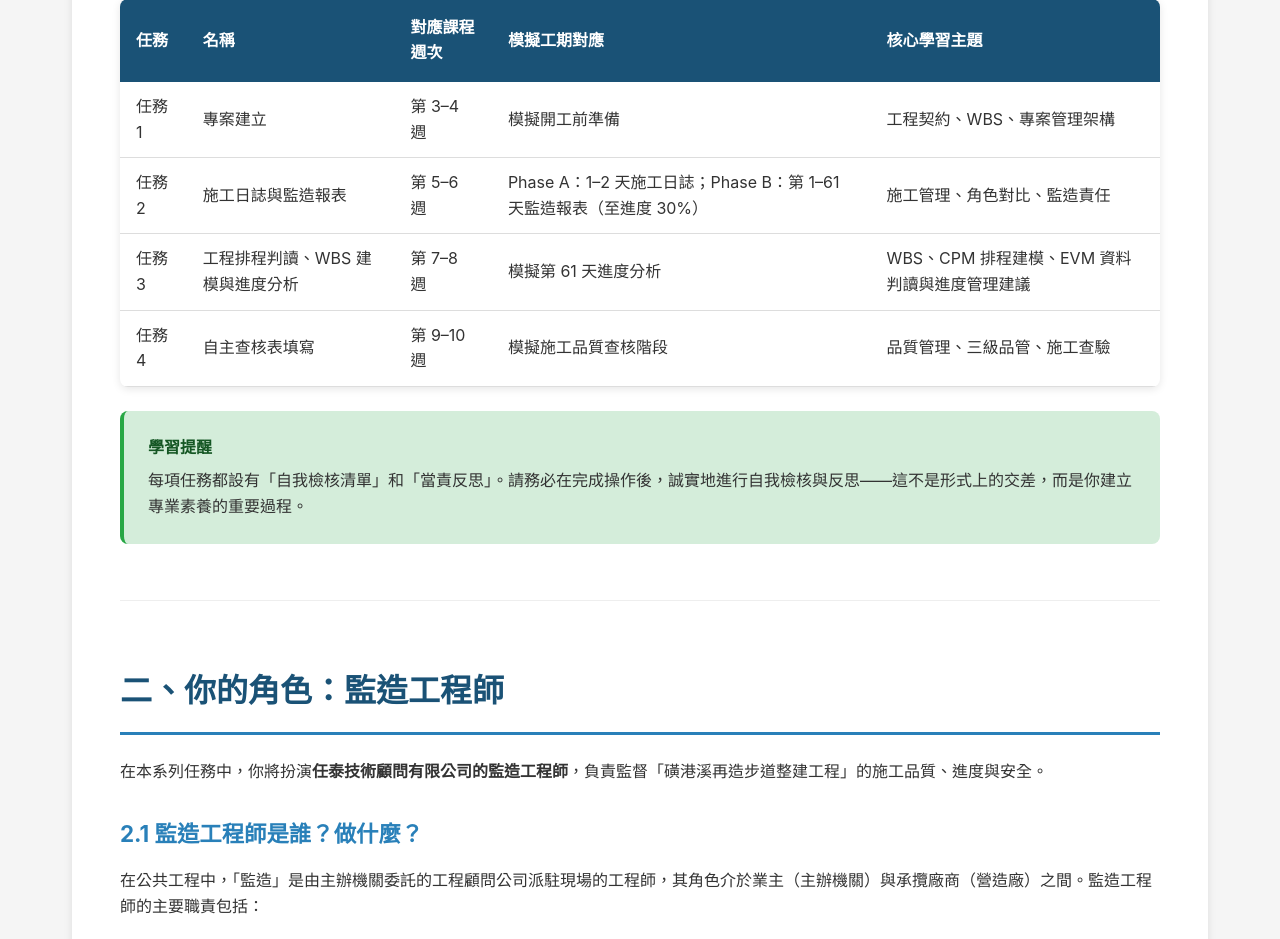
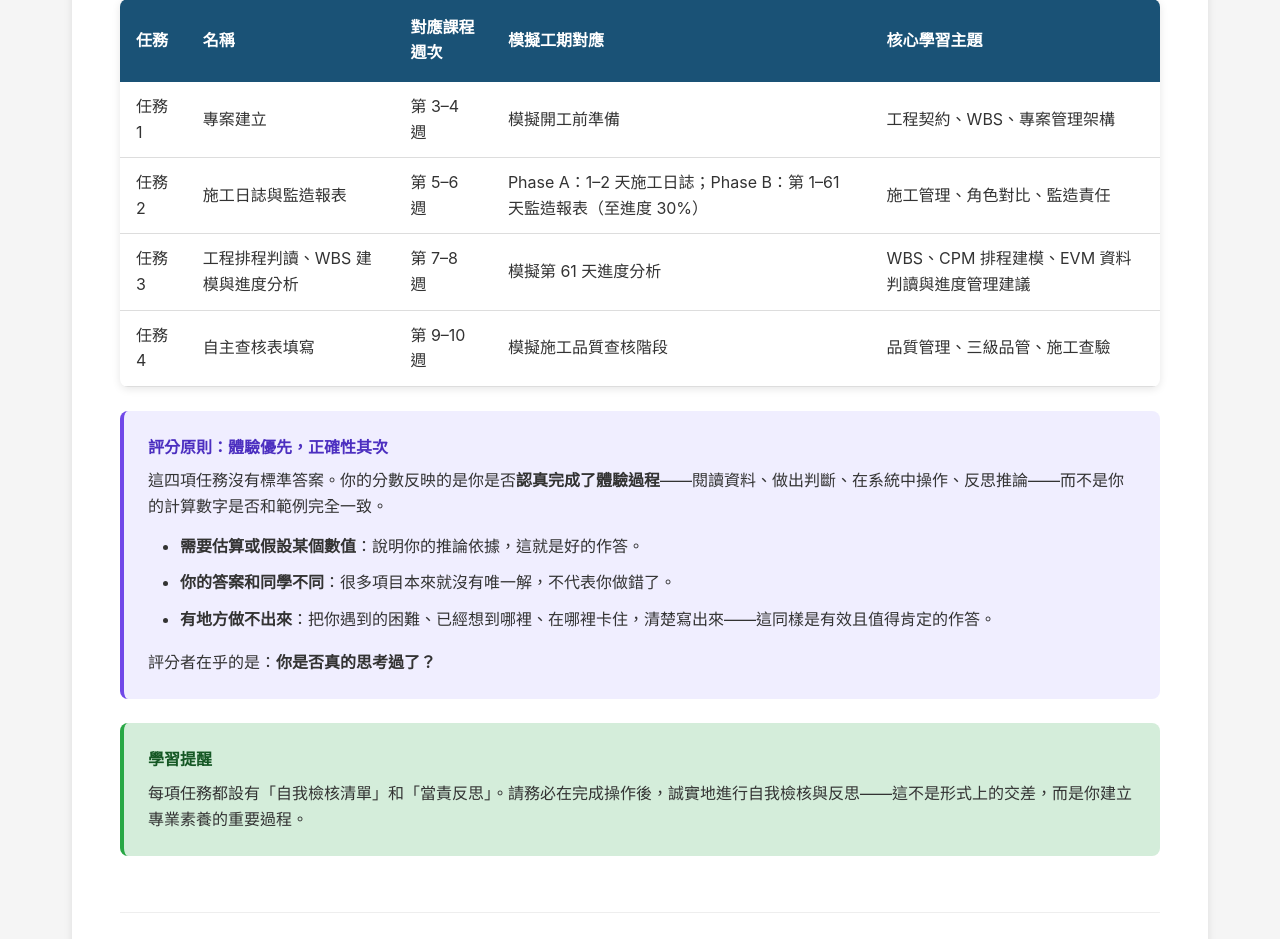
Before and after one commit to Williamtt/eagle-lms, a Python web app: template templates/manual.html in a window 1280 px wide. Shown: the part 3323-4262 px from the top of the page. Run offline with Jinja, Linux system fonts and the light colour scheme; the template is opened without the code that fills it, so the values that code supplies are empty.

Commit message:
manual: 加入「體驗優先」鼓勵框（全局 + 任務 2/3/4 精確位置）
新增 CSS .box-encourage（淡紫色調，視覺獨立）。
插入 5 處 box-encourage：
 - 介紹頁任務總覽表後：全局評分原則（體驗 > 正確性）
 - 任務 2 步驟 D 前：估算每日進度 % 的不確定性處理
 - 任務 3 §3.5 開頭：整體「無唯一答案」聲明（WBS/CPM/EVM）
 - 任務 3 步驟 B 前：前置關係判斷的不確定性鼓勵
 - 任務 4 步驟 D 前：模擬查核不等於假裝到過現場

Co-Authored-By: Claude Sonnet 4.6 <noreply@anthropic.com>

```diff
--- a/templates/manual.html
+++ b/templates/manual.html
@@ -142,6 +142,15 @@
 
     .box-warning .box-label {
         color: #b94a00;
+    }
+
+    .box-encourage {
+        background-color: #f0eeff;
+        border-left-color: #7048e8;
+    }
+
+    .box-encourage .box-label {
+        color: #4c2fc0;
     }
 
     .box-label {
@@ -409,6 +418,17 @@
         <tr><td>任務 3</td><td>工程排程判讀、WBS 建模與進度分析</td><td>第 7–8 週</td><td>模擬第 61 天進度分析</td><td>WBS、CPM 排程建模、EVM 資料判讀與進度管理建議</td></tr>
         <tr><td>任務 4</td><td>自主查核表填寫</td><td>第 9–10 週</td><td>模擬施工品質查核階段</td><td>品質管理、三級品管、施工查驗</td></tr>
     </table>
+
+    <div class="box box-encourage">
+        <span class="box-label">評分原則：體驗優先，正確性其次</span>
+        <p>這四項任務沒有標準答案。你的分數反映的是你是否<strong>認真完成了體驗過程</strong>——閱讀資料、做出判斷、在系統中操作、反思推論——而不是你的計算數字是否和範例完全一致。</p>
+        <ul style="margin-top:0.75rem;">
+            <li><strong>需要估算或假設某個數值</strong>：說明你的推論依據，這就是好的作答。</li>
+            <li><strong>你的答案和同學不同</strong>：很多項目本來就沒有唯一解，不代表你做錯了。</li>
+            <li><strong>有地方做不出來</strong>：把你遇到的困難、已經想到哪裡、在哪裡卡住，清楚寫出來——這同樣是有效且值得肯定的作答。</li>
+        </ul>
+        <p style="margin-top:0.75rem;">評分者在乎的是：<strong>你是否真的思考過了？</strong></p>
+    </div>
 
     <div class="box box-tip">
         <span class="box-label">學習提醒</span>
@@ -962,6 +982,17 @@
             你不需要建立正式的對應關係表，只需根據歷史監工日報表中描述的施工情形，在 EAGLE 的契約工項清單中找到「看起來最合理」的對應工項即可。判斷依據是施工項目的名稱與單位是否符合當日施工情形。
         </div>
 
+        <div class="box box-encourage">
+            <span class="box-label">不確定每天的進度數字怎麼辦？</span>
+            <p>Phase B 最讓人頭痛的是：你要為每一天填寫「施工實際進度（%）」，但歷史監工日報表不一定有現成可用的數字。<strong>這完全沒關係——這正是監造工程師每天面對的真實處境。</strong></p>
+            <ul style="margin-top:0.75rem;">
+                <li>根據當天施作工項與數量估算，並說明你的估算邏輯，就是好的作答。</li>
+                <li>相鄰幾天數字差不多也正常——工程不是每天都有顯著進度變化。</li>
+                <li>若某幾天資料不足以估算，說明哪天缺少什麼資料、你如何假設處理，也是有效的作答。</li>
+            </ul>
+            <p style="margin-top:0.5rem;">你輸入的進度數字不需要和真實歷史完全一致——真實歷史只有當時的監造工程師才知道。重要的是你的推論過程有沒有依據。</p>
+        </div>
+
         <h4>步驟 D：計算每日預定進度與實際進度</h4>
         <ol class="steps">
             <li>根據進度曲線表的 S 曲線，讀取各時間點的預定進度百分比。</li>
@@ -1157,6 +1188,18 @@
 
     <h3>3.5 任務執行步驟</h3>
 
+    <div class="box box-encourage">
+        <span class="box-label">進入步驟前請先讀這一段：這裡沒有唯一正確答案</span>
+        <p>WBS、前置關係、CPM、EVM——任務 3 的每一個步驟都需要你做判斷與假設。<strong>評分重點是你的推論過程，不是你的數字是否和任何一份範例完全相同。</strong></p>
+        <ul style="margin-top:0.75rem;">
+            <li><strong>WBS</strong>：同一個工程，不同的工程師可以畫出不同的 WBS。只要層次合理、說明清楚，就是好的作答。</li>
+            <li><strong>前置關係</strong>：甘特圖只提供部分箭線，其餘需要用施工常識推論。不同的合理判斷都可以接受，重要的是你說明了判斷依據。</li>
+            <li><strong>CPM 計算</strong>：過程中有沒有算術錯誤不是主要評分點——你的前後推過程是否自洽、要徑邏輯是否合理，才是關鍵。</li>
+            <li><strong>EVM 數字</strong>：你手動輸入的進度確認值不需要和「真實歷史」一致——你就是那個做出「正式確認」的監造工程師，你的判斷就是依據。</li>
+        </ul>
+        <p style="margin-top:0.5rem;">如果你在某個步驟卡住，把你遇到的問題和你已經思考到哪一步寫下來——比空著不寫有意義得多，也會得到應有的分數肯定。</p>
+    </div>
+
     <!-- 步驟 A -->
     <h4>步驟 A：判讀綱要進度甘特圖，建立 WBS</h4>
 
@@ -1199,6 +1242,11 @@
 
     <!-- 步驟 B -->
     <h4>步驟 B：定義作業、排序作業、估算工期，建立前置關係表</h4>
+
+    <div class="box box-encourage" style="margin-bottom:1rem;">
+        <span class="box-label">前置關係不是非對即錯</span>
+        甘特圖的箭線只標示主要邏輯關係，其餘的前後順序需要你用施工常識推論。不同的同學可能做出不同的合理判斷——這是正常的，不代表有人錯。評分的重點是你的「判斷依據欄」有沒有說清楚：哪個是從圖面讀到的、哪個是施工邏輯推論的、哪個是你為了簡化所做的假設。<strong>說不準的地方，誠實說「我不確定，但我假設⋯⋯因為⋯⋯」就夠了。</strong>
+    </div>
 
     <ol class="steps">
         <li>
@@ -1555,6 +1603,16 @@
         <li>點擊「匯入」完成。匯入後，樣板清單頁面會顯示你匯入的所有檢查類型。</li>
     </ol>
 
+    <div class="box box-encourage">
+        <span class="box-label">模擬查核，不是要你假裝到過現場</span>
+        <p>查核表是模擬練習。你不可能親眼到磺港溪工地查驗，也無法知道每個項目的「真實結果」——<strong>重要的是你理解這個查核項目在查什麼、為什麼要查。</strong></p>
+        <ul style="margin-top:0.75rem;">
+            <li>依據歷史查核紀錄（C標抽查表）推測各項目當時的查核情形，說明推斷依據，就是好的作答。</li>
+            <li>如果你對某個項目完全沒把握，誠實在備註欄說明「這個項目我需要更多背景知識才能判斷」，這也是有效的回答。</li>
+            <li>在備註欄寫下你的理解與疑問，遠比照著樣板隨意勾選更有學習意義，也更能反映你的思考。</li>
+        </ul>
+    </div>
+
     <h4>步驟 D：在 EAGLE 2.0 中填寫自主查核表</h4>
     <ol class="steps">
         <li>在樣板清單中，點擊欲執行檢查的樣板（例如「鋼筋工程」）。</li>
```
